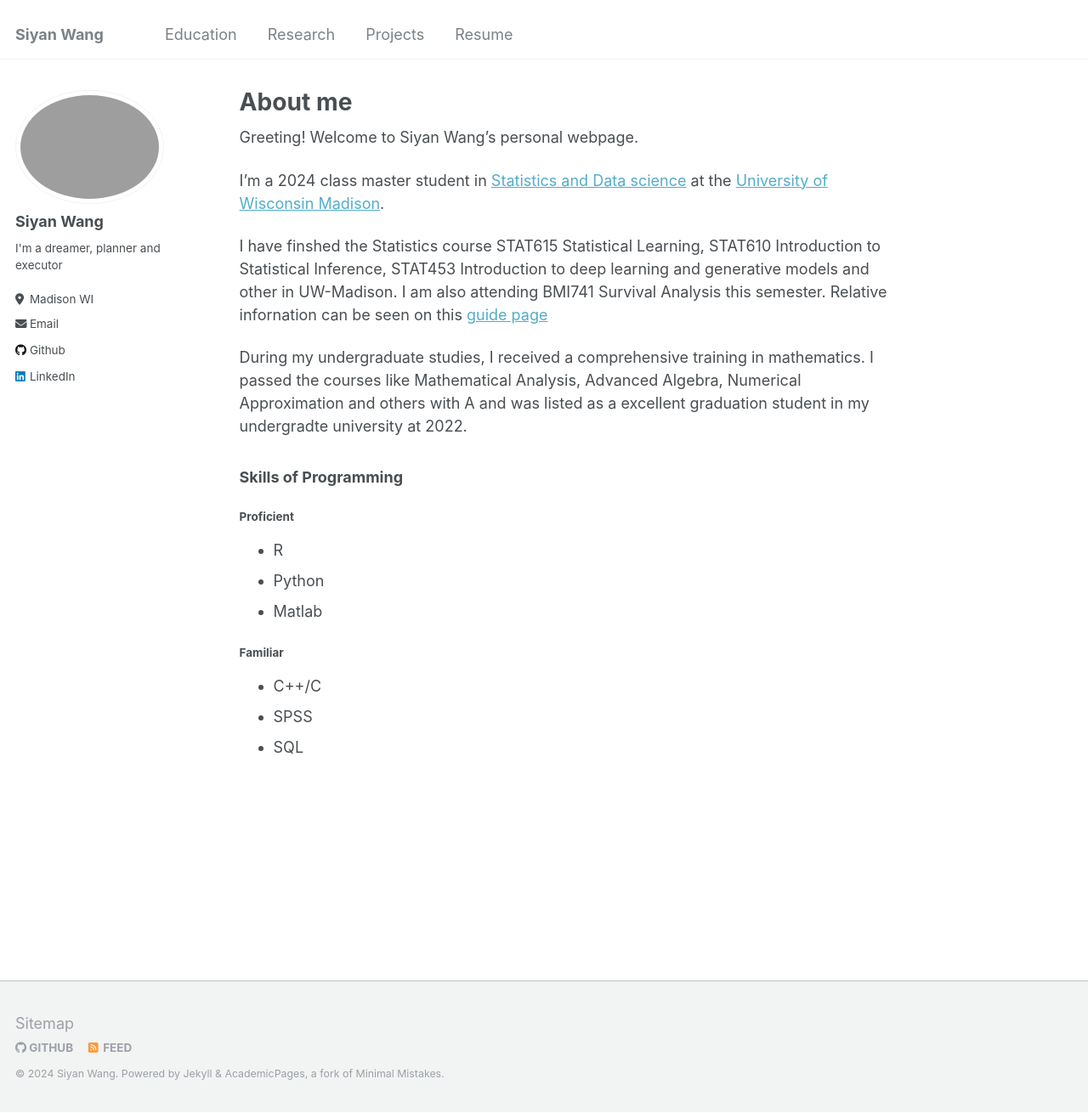
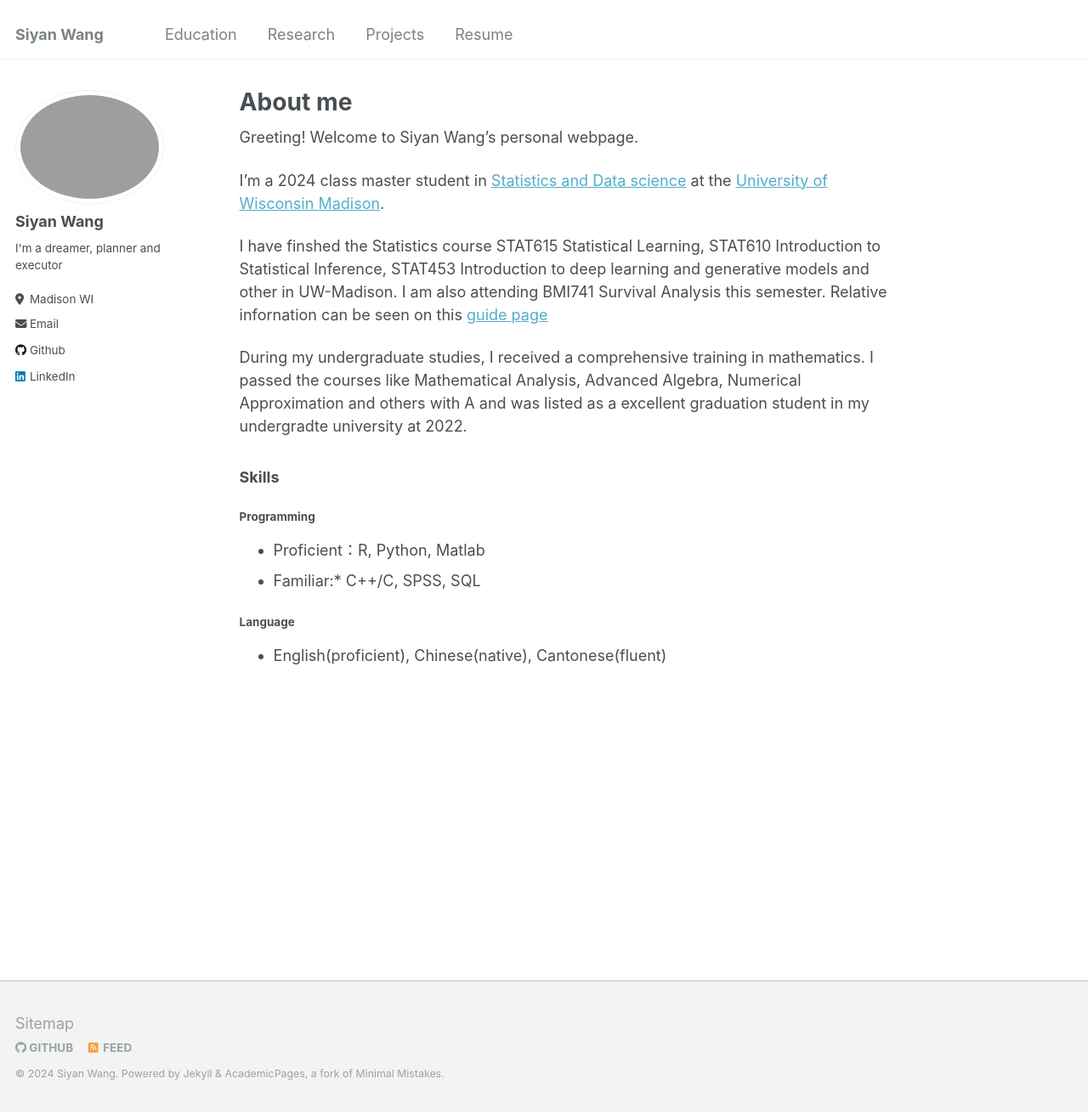
Before and after one commit to siyanwang123/siyanwang123.github.io, a Jekyll site: the page built from _pages/about.md, in a window 1280 px wide and 1310 px high. Shown: the whole window at 85% size. Built offline with Jekyll 4.4.1, drawn with Linux system fonts in a browser that asks for light colours.

Commit message:
Update about.md

```diff
--- a/_pages/about.md
+++ b/_pages/about.md
@@ -15,13 +15,10 @@ I have finshed the Statistics course STAT615 Statistical Learning, STAT610 Intro
 
 During my undergraduate studies, I received a comprehensive training in mathematics. I passed the courses like Mathematical Analysis, Advanced Algebra, Numerical Approximation and others with A and was listed as a excellent graduation student in my undergradte university at 2022.
 
-### Skills of Programming
-#### Proficient
-* R
-* Python
-* Matlab
+### Skills
+#### Programming
+* Proficient：R, Python, Matlab
+* Familiar:* C++/C, SPSS, SQL
 
-#### Familiar
-* C++/C
-* SPSS
-* SQL
+#### Language
+* English(proficient), Chinese(native), Cantonese(fluent)
```
